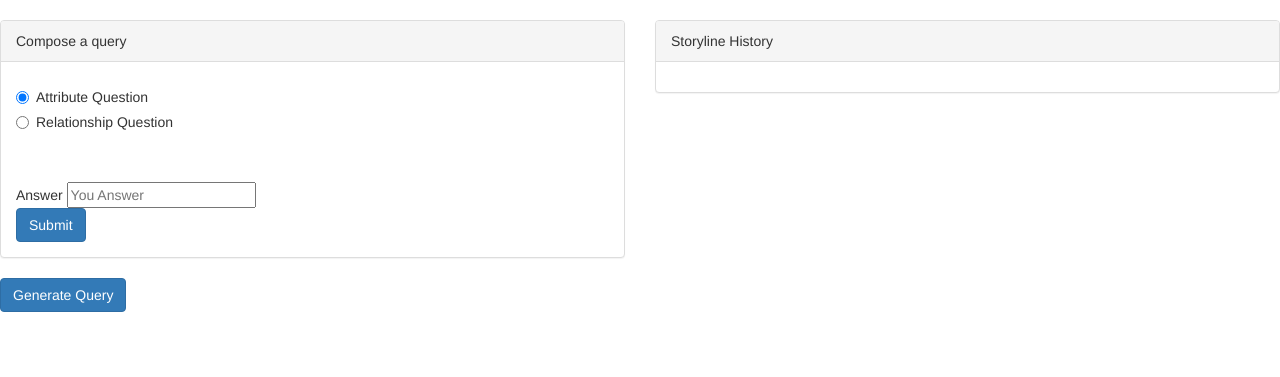
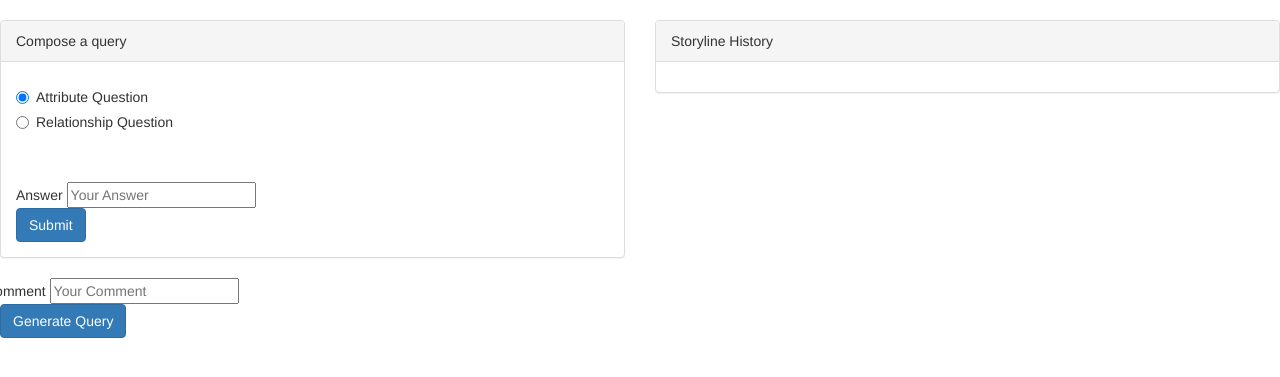
Before and after one commit to BruinBear/VCLA_VSDK, a Django app: template server/queryserver/static/js/apps/video/templates/QueryView.html in a window 1280 px wide. Shown: the part 50-427 px from the top of the page. Run offline with Django 3.2, Linux system fonts and the light colour scheme; the template is opened without the code that fills it, so the values that code supplies are empty; some libraries are stand-ins or nearby versions.

Commit message:
add comment

```diff
--- a/server/queryserver/static/js/apps/video/templates/QueryView.html
+++ b/server/queryserver/static/js/apps/video/templates/QueryView.html
@@ -68,7 +68,7 @@
                       </div>
                       <div id="answer-input-group" class="answer-input-group answer-input-group-sm">
                         <span class="answer-input-group-addon" id="answer-anno-y-addon">Answer</span>
-                        <input id="predicate-answer" type="text" class="answer-form-control" placeholder="You Answer" aria-describedby="answer-anno-y-addon">
+                        <input id="predicate-answer" type="text" class="answer-form-control" placeholder="Your Answer" aria-describedby="answer-anno-y-addon">
                       </div>
                       <div class="row">
                         <div class="col-md-2">
@@ -88,6 +88,11 @@
                 </div>
               </div>
               <div class="row">
+                <div id="comment-input-group" class="comment-input-group comment-input-group-sm">
+                  <span class="comment-input-group-addon" id="comment-anno-y-addon">Comment</span>
+                  <input id="query-comment" type="text" class="comment-form-control" placeholder="Your Comment"
+                  aria-describedby=" comment-anno-y-addon">
+                </div>
                 <div class="col-md-2">
                     <button id="generate-query-btn" type="button" class="btn btn-primary">Generate Query</div>
                 </div>
```
